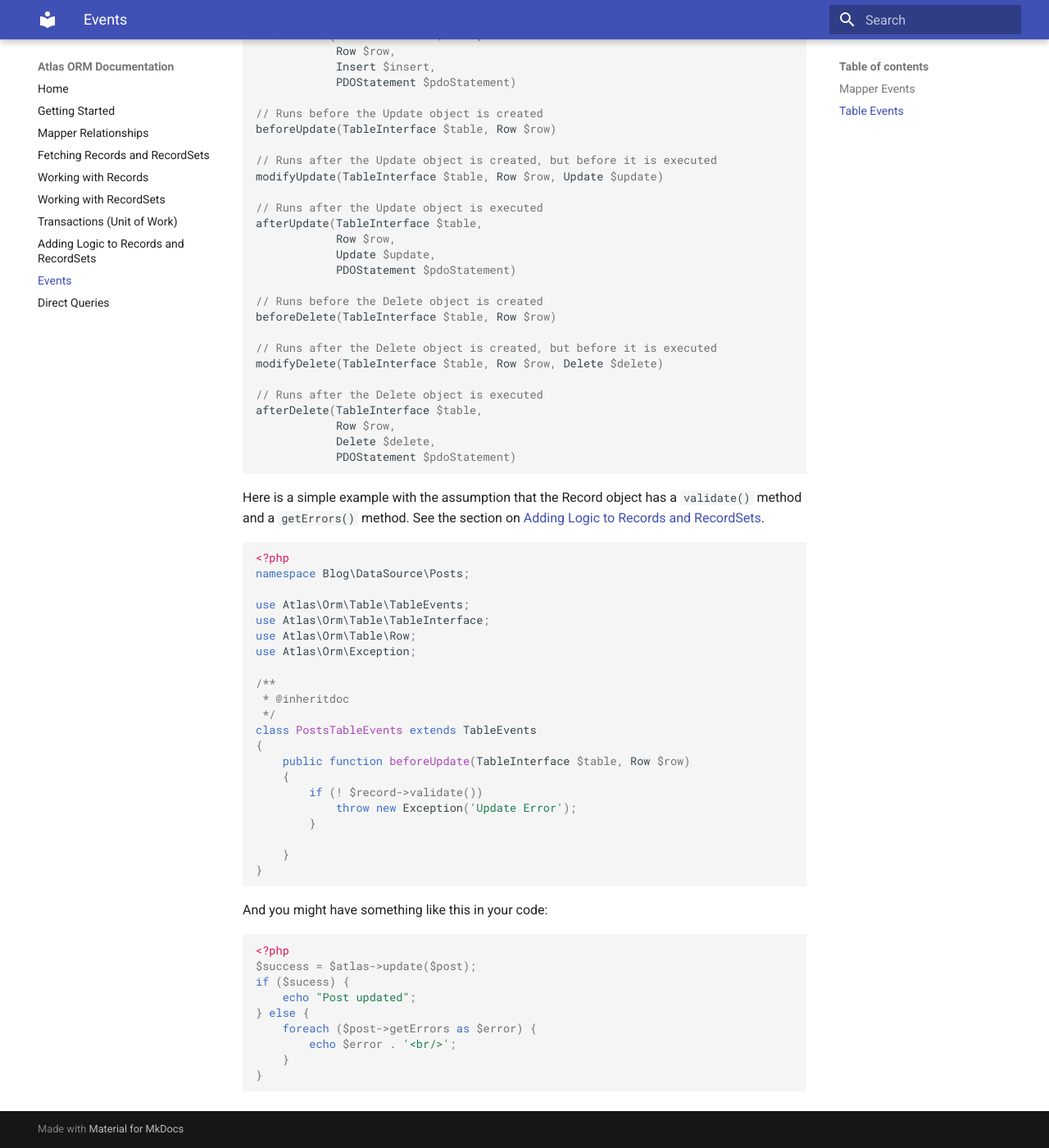
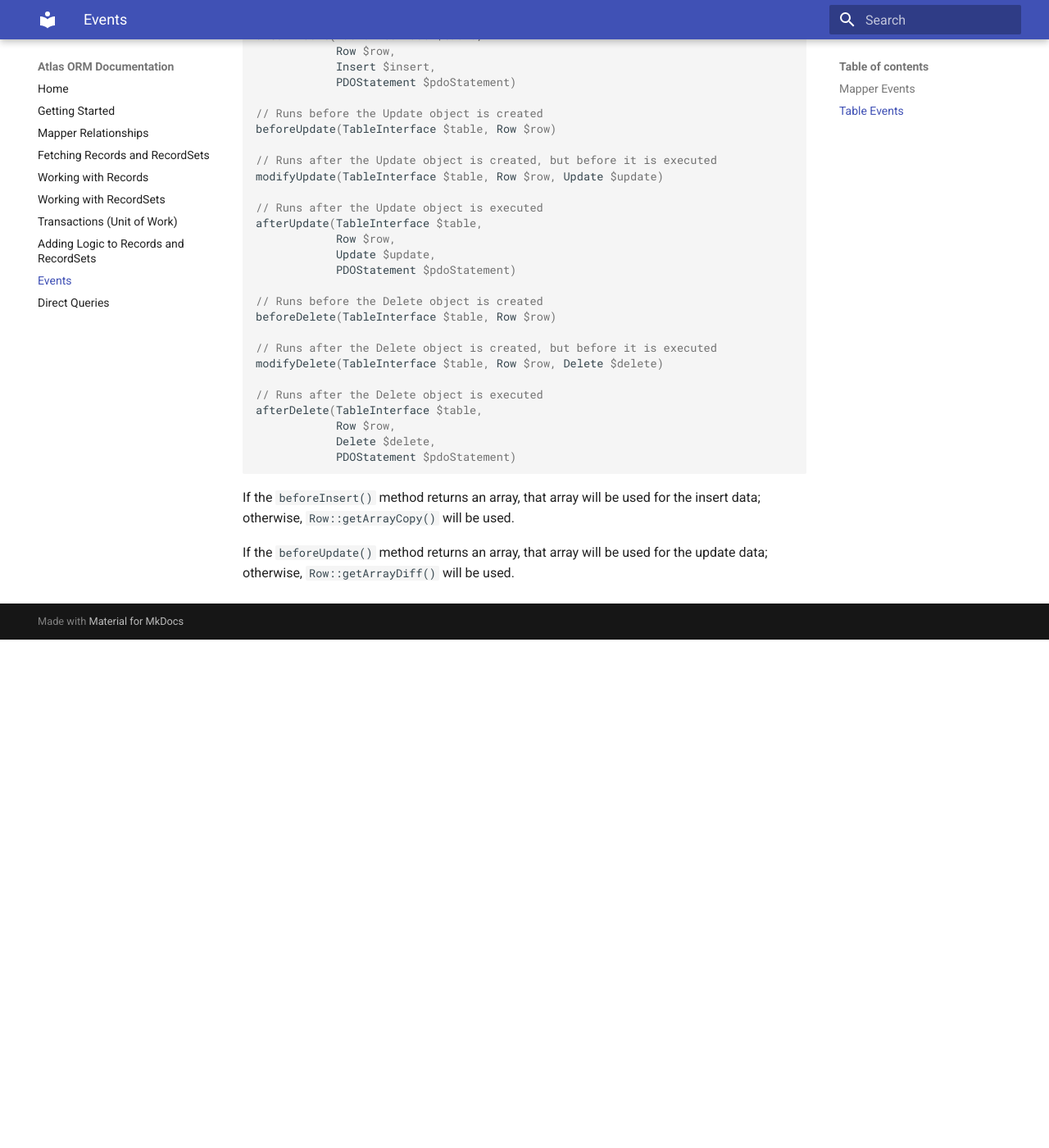
Before and after one commit to atlasphp/Atlas.Orm, an MkDocs documentation site: the page built from docs/events.md, in a window 1280 px wide and 1400 px high, scrolled down 2497 px. Shown: the whole window at 82% size. Built offline with MkDocs 1.6.1 and Material for MkDocs 9.7.7, drawn with Linux system fonts in a browser that asks for light colours; old or Windows-style settings are respelled for this version of MkDocs; after the commit the page ends 3277 px from its top, so only the background shows below that.

Commit message:
allow beforeInsert()/beforeUpdate() to return array for insert/update

````diff
--- a/docs/events.md
+++ b/docs/events.md
@@ -152,44 +152,8 @@ afterDelete(TableInterface $table,
             PDOStatement $pdoStatement)
 ```
 
-Here is a simple example with the assumption that the Record object has a
-`validate()` method and a `getErrors()` method. See the section on [Adding Logic
-to Records and RecordSets](behavior.html).
+If the `beforeInsert()` method returns an array, that array will be used for the
+insert data; otherwise, `Row::getArrayCopy()` will be used.
 
-```php
-<?php
-namespace Blog\DataSource\Posts;
-
-use Atlas\Orm\Table\TableEvents;
-use Atlas\Orm\Table\TableInterface;
-use Atlas\Orm\Table\Row;
-use Atlas\Orm\Exception;
-
-/**
- * @inheritdoc
- */
-class PostsTableEvents extends TableEvents
-{
-    public function beforeUpdate(TableInterface $table, Row $row)
-    {
-        if (! $record->validate())
-            throw new Exception('Update Error');
-        }
-
-    }
-}
-```
-
-And you might have something like this in your code:
-
-```php
-<?php
-$success = $atlas->update($post);
-if ($sucess) {
-    echo "Post updated";
-} else {
-    foreach ($post->getErrors as $error) {
-        echo $error . '<br/>';
-    }
-}
-```
+If the `beforeUpdate()` method returns an array, that array will be used for the
+update data; otherwise, `Row::getArrayDiff()` will be used.
````
Also changed, not shown: 2 other files.
